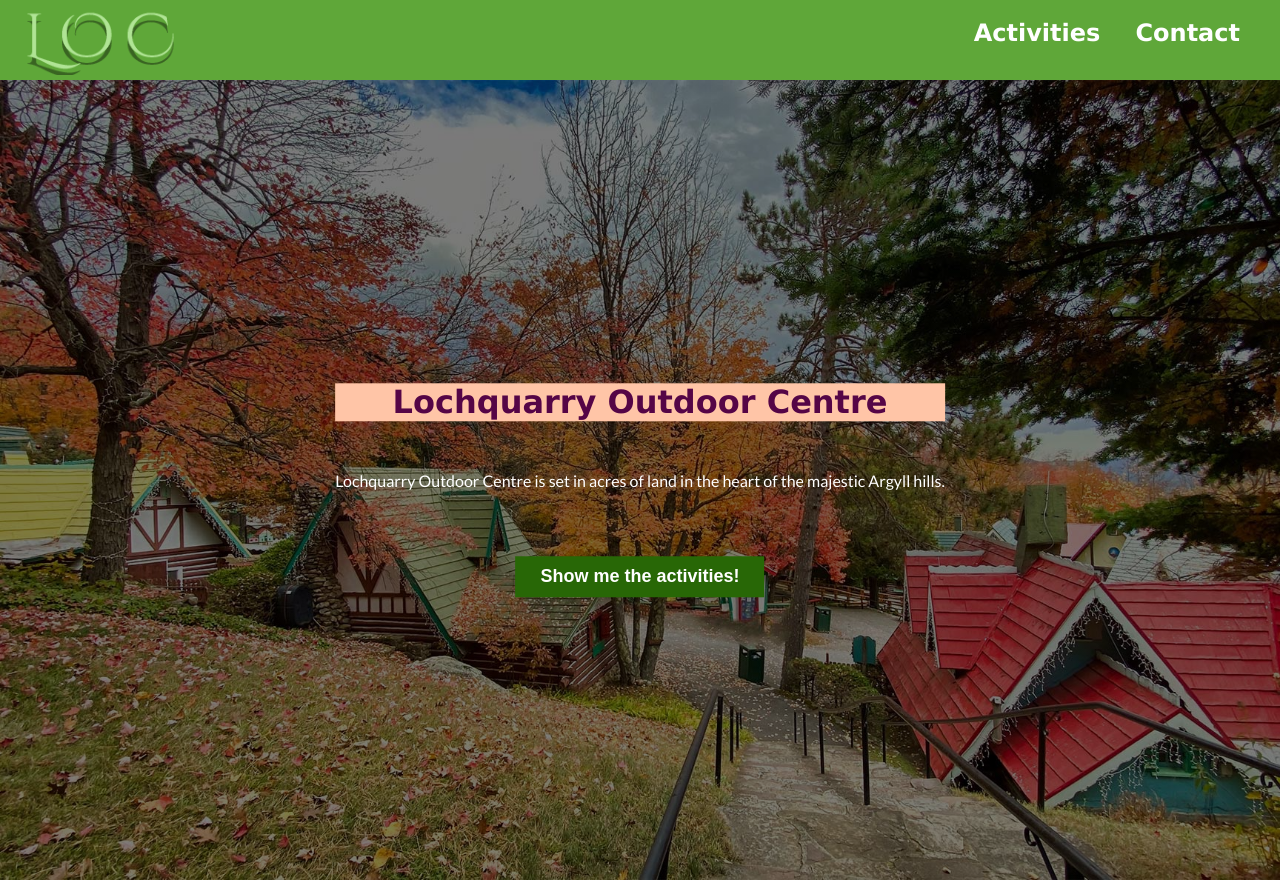
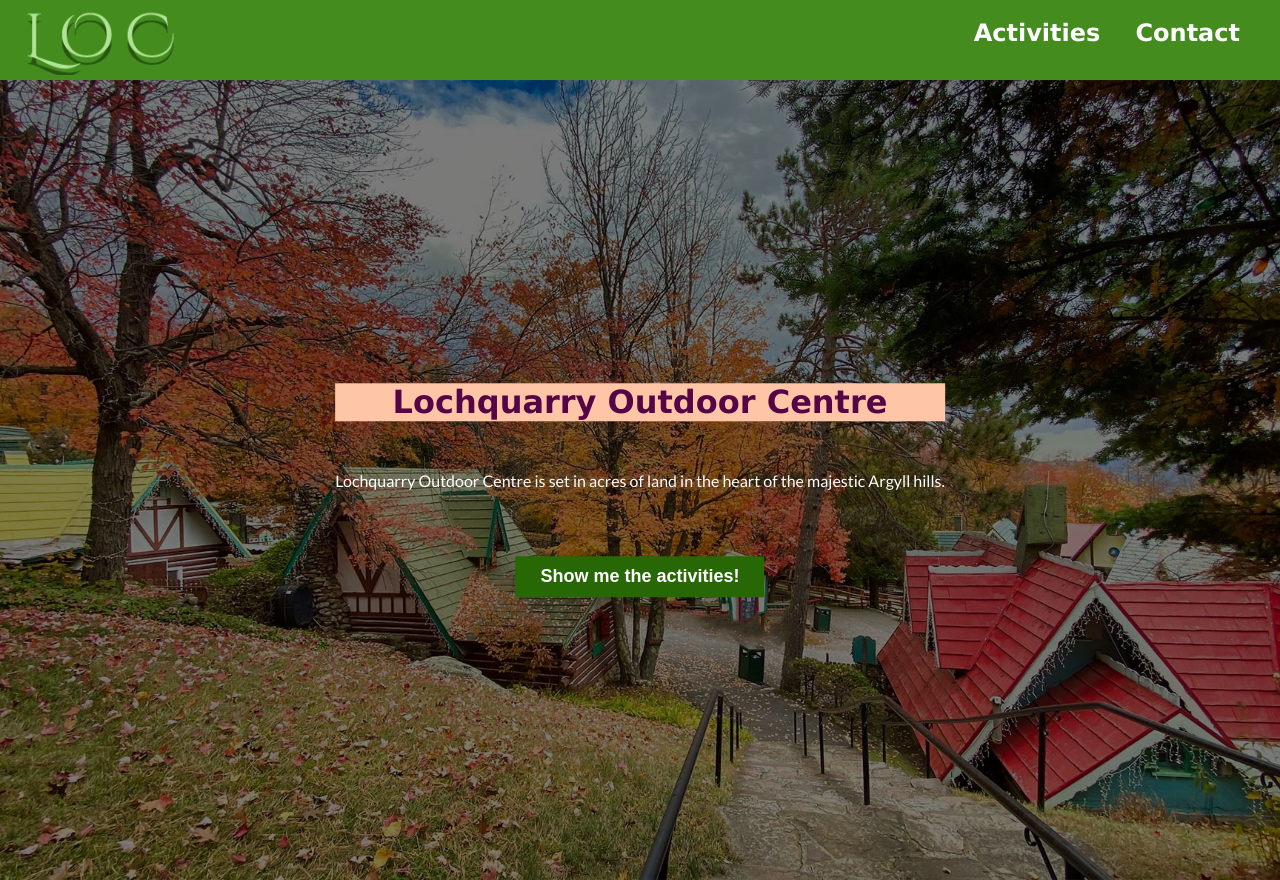
Before and after one commit to TsamayaDesigns/LochquarryOutdoorCentre, a plain HTML site: page index.html in a window 1280 px wide. Shown: the top 880 px of the page. Drawn offline with Linux system fonts and the light colour scheme.

Commit message:
Styling topnav

```diff
--- a/css/style.css
+++ b/css/style.css
@@ -6,6 +6,7 @@
     /* Colours */
     --pri-0: #5FA739;
     --pri-1: #B0E495;
+    --pri-3: #458C1F;
     --pri-4: #286706;
     --sec-1-0: #C06E42;
     --sec-1-1: #FFC5A7;
@@ -39,7 +40,7 @@ h1,h2,h3,h4,h5,h6 {
 
 /* Navigation */
 .topnav {
-    background-color: var(--pri-0);
+    background-color: var(--pri-3);
     height: 80px;
 }
 .logo {
@@ -57,7 +58,7 @@ h1,h2,h3,h4,h5,h6 {
     padding: 5px 16px;
     font-size: 1.5em;
     color: var(--bgc-1);
-    background-color: var(--pri-0);
+    /* background-color: var(--pri-0); */
     font-weight: 700;
     font-family: var(--ffam);
 }
```
